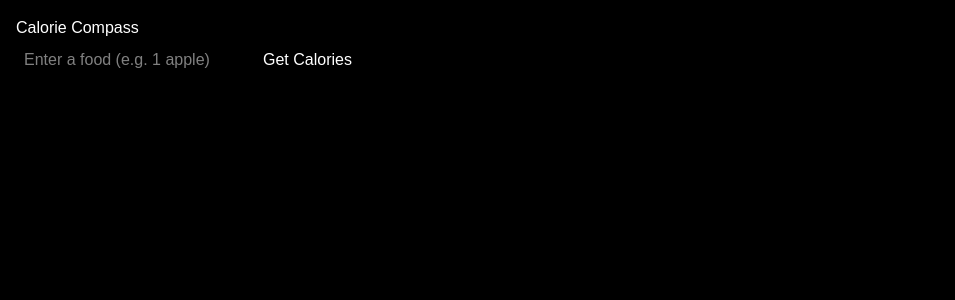
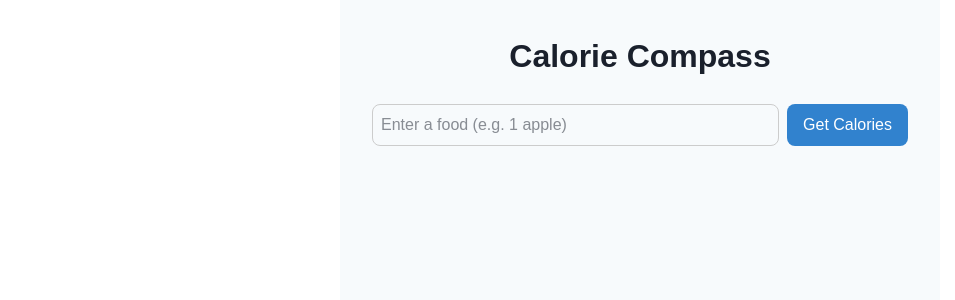
Before and after one commit to PrnzSunny/calorie-compass, a Next.js app: page / in a window 1280 px wide. Shown: the top 300 px of the page, without its empty margins (0-955 px from the left). Built offline with nearby package versions, Linux system fonts and the light colour scheme.

Commit message:
Styled page and added macro nutrient results

```diff
--- a/app/page.tsx
+++ b/app/page.tsx
@@ -1,44 +1,94 @@
-'use client'
+'use client';
 
-import { useState } from 'react'
-import { fetchCalories } from '../lib/api'
+import { useState } from 'react';
+import { fetchCalories } from '../lib/api';
 
 export default function Home() {
-  const [food, setFood] = useState('')
-  const [result, setResult] = useState(null)
+  const [food, setFood] = useState('');
+  const [result, setResult] = useState(null);
 
   const handleSubmit = async (e: React.FormEvent) => {
-    e.preventDefault()
-    const data = await fetchCalories(food)
-    setResult(data)
-  }
+    e.preventDefault();
+    const data = await fetchCalories(food);
+    setResult(data);
+  };
 
   return (
-    <div style={{ padding: '1rem', background: '#000', color: '#fff', minHeight: '100vh' }}>
-      <h1>Calorie Compass</h1>
-      <form onSubmit={handleSubmit} style={{ marginBottom: '1rem' }}>
+    <div
+      style={{
+        background: '#f7fafc',
+        minHeight: '100vh',
+        padding: '2rem',
+        fontFamily: 'Arial, sans-serif',
+        color: '#1a202c',
+        maxWidth: '600px',
+        margin: '0 auto',
+      }}
+    >
+      <h1
+        style={{
+          fontSize: '2rem',
+          fontWeight: 'bold',
+          marginBottom: '1.5rem',
+          textAlign: 'center',
+        }}
+      >
+        Calorie Compass
+      </h1>
+
+      <form
+        onSubmit={handleSubmit}
+        style={{
+          display: 'flex',
+          gap: '0.5rem',
+          marginBottom: '1.5rem',
+          justifyContent: 'center',
+        }}
+      >
         <input
           type="text"
           value={food}
           onChange={(e) => setFood(e.target.value)}
           placeholder="Enter a food (e.g. 1 apple)"
-          style={{ padding: '0.5rem', marginRight: '0.5rem' }}
+          style={{
+            padding: '0.5rem',
+            borderRadius: '8px',
+            border: '1px solid #ccc',
+            flex: 1,
+          }}
         />
-        <button type="submit" style={{ padding: '0.5rem 1rem' }}>
+        <button
+          type="submit"
+          style={{
+            background: '#3182ce',
+            color: '#fff',
+            border: 'none',
+            borderRadius: '8px',
+            padding: '0.5rem 1rem',
+            cursor: 'pointer',
+          }}
+        >
           Get Calories
         </button>
       </form>
 
-      {result && (
-        <div style={{ background: '#222', padding: '1rem', borderRadius: '8px' }}>
-          <h2>Results:</h2>
+      {result && result.foods && (
+        <div
+          style={{
+            background: '#e2e8f0',
+            padding: '1rem',
+            borderRadius: '8px',
+            boxShadow: '0 4px 8px rgba(0,0,0,0.05)',
+          }}
+        >
+          <h2 style={{ marginBottom: '0.5rem' }}>Results:</h2>
           {result.foods.map((foodItem: any, index: number) => (
             <p key={index}>
-              {foodItem.food_name}: {foodItem.nf_calories} calories
+              <strong>{foodItem.food_name}</strong>: {foodItem.nf_calories} calories
             </p>
           ))}
         </div>
       )}
     </div>
-  )
+  );
 }
```
